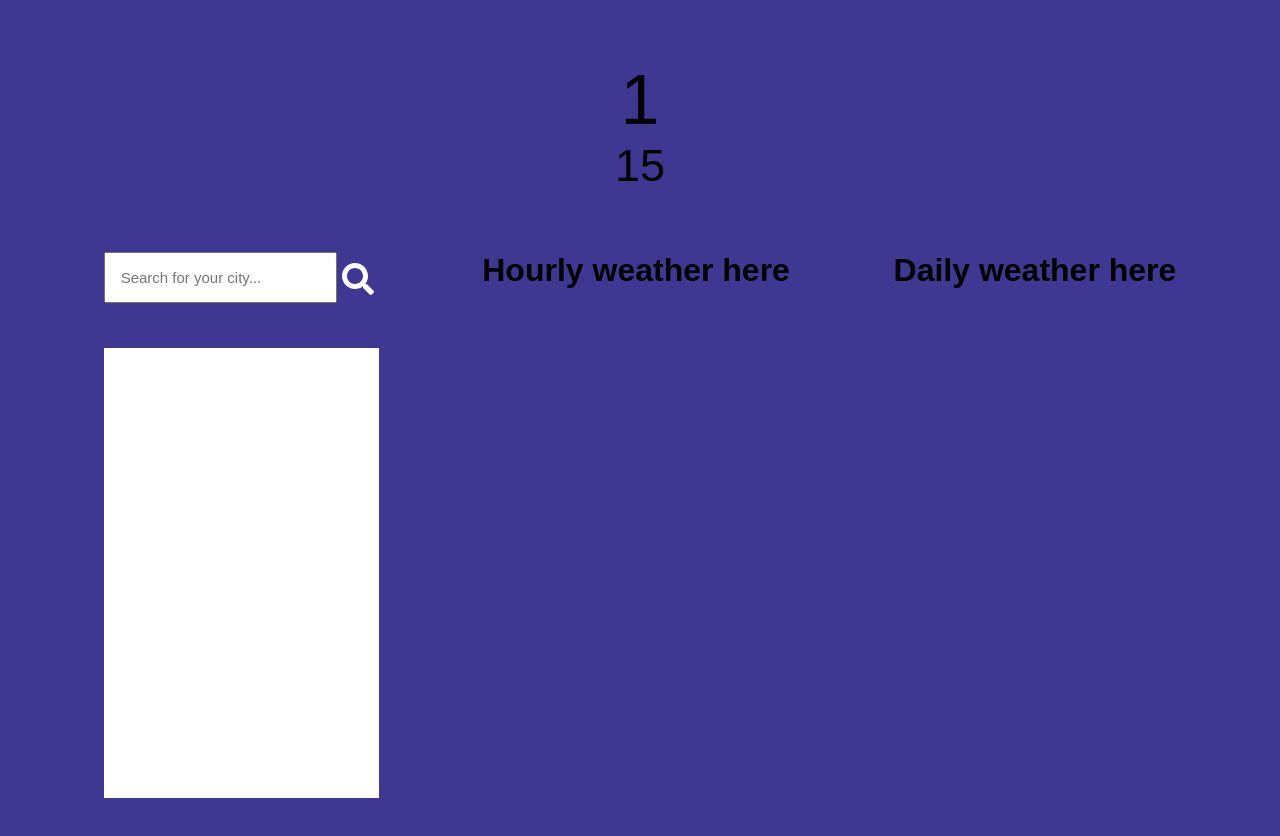
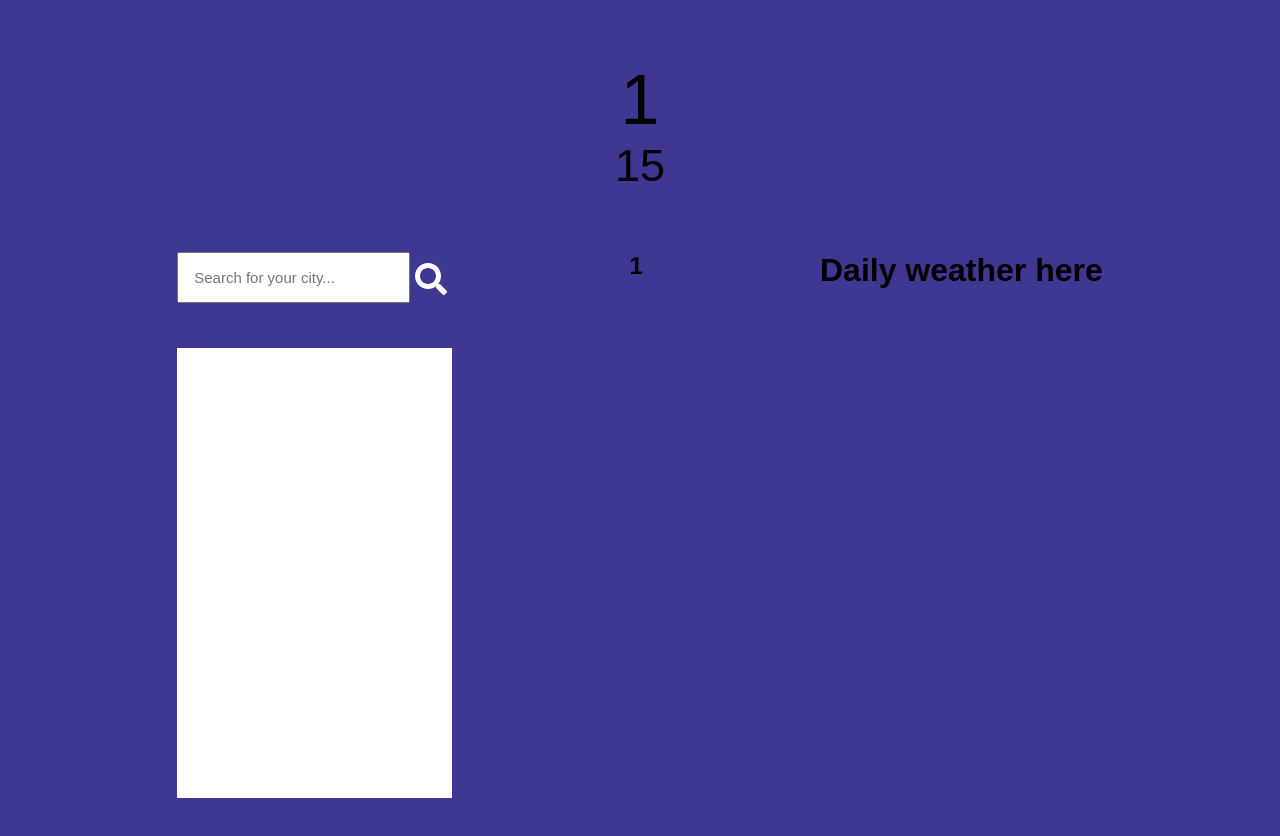
Before and after one commit to randomprogramming/weather-app, a React (Create React App) app: page /1/1 in a window 1280 px wide. Shown: the top 836 px of the page. Built offline with nearby package versions, Linux system fonts and the light colour scheme.

Commit message:
added basics for hourly weather

```diff
--- /dev/null
+++ b/src/components/Hourly.js
@@ -0,0 +1,11 @@
+import React, { Component } from "react";
+
+export default class Hourly extends Component {
+	render() {
+		return (
+			<div>
+				<h2>{this.props.cityName}</h2>
+			</div>
+		);
+	}
+}
--- a/src/components/SearchForm.js
+++ b/src/components/SearchForm.js
@@ -61,7 +61,6 @@ export default class SearchForm extends Component {
 		return (
 			<div className="search-form">
 				<input
-					id="teste"
 					className="search-field"
 					onChange={this.searchFieldOnUpdate.bind(this)}
 					type="text"
--- a/src/components/WeatherInfo.js
+++ b/src/components/WeatherInfo.js
@@ -2,6 +2,7 @@ import React, { Component } from "react";
 
 import "../App.css";
 import SearchForm from "./SearchForm";
+import Hourly from "./Hourly";
 
 export default class WeatherInfo extends Component {
 	constructor() {
@@ -39,11 +40,9 @@ export default class WeatherInfo extends Component {
 				</div>
 
 				<div className="flex-horizontal">
-					<SearchForm className="flexcomp"></SearchForm>
-					<div className="flexcomp">
-						<h1>Hourly weather here</h1>
-					</div>
-					<div className="flexcomp">
+					<SearchForm></SearchForm>
+					<Hourly cityName={this.state.cityName} country={this.state.country}></Hourly>
+					<div>
 						<h1>Daily weather here</h1>
 					</div>
 				</div>
```
